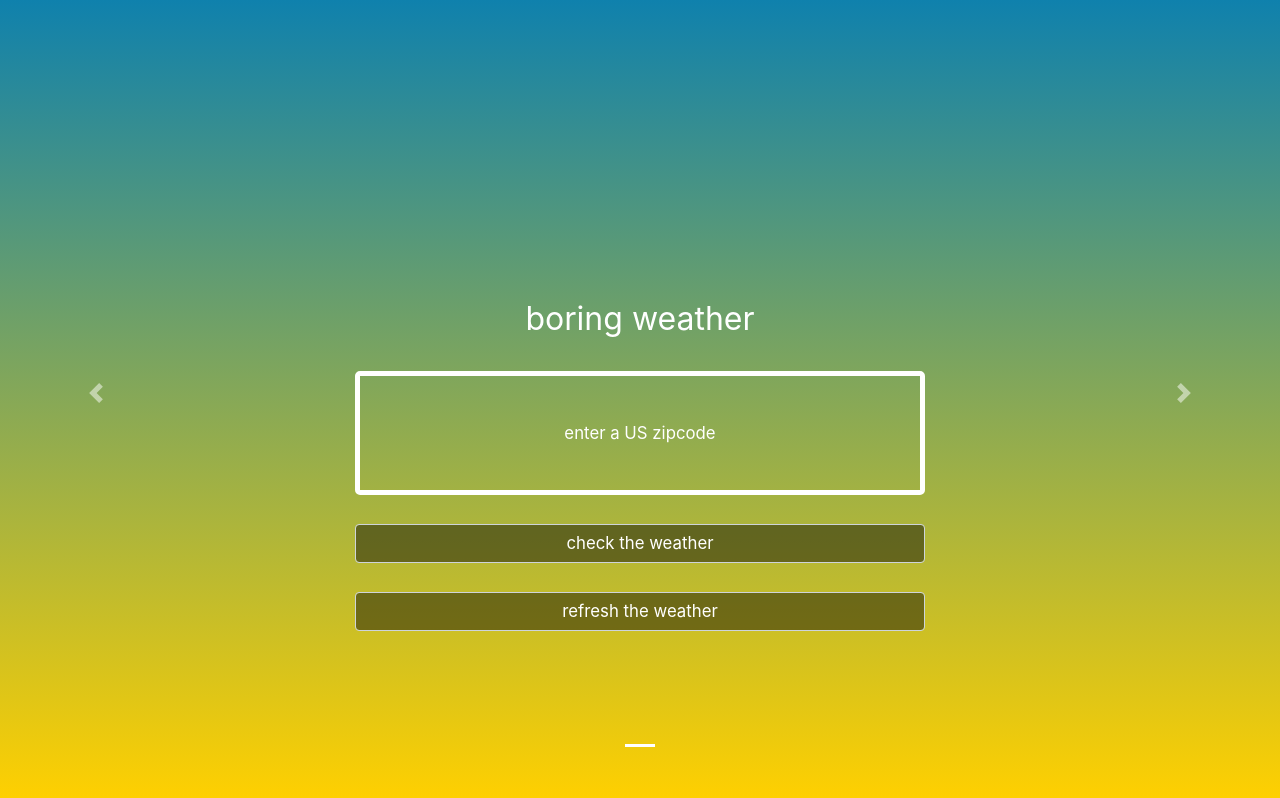
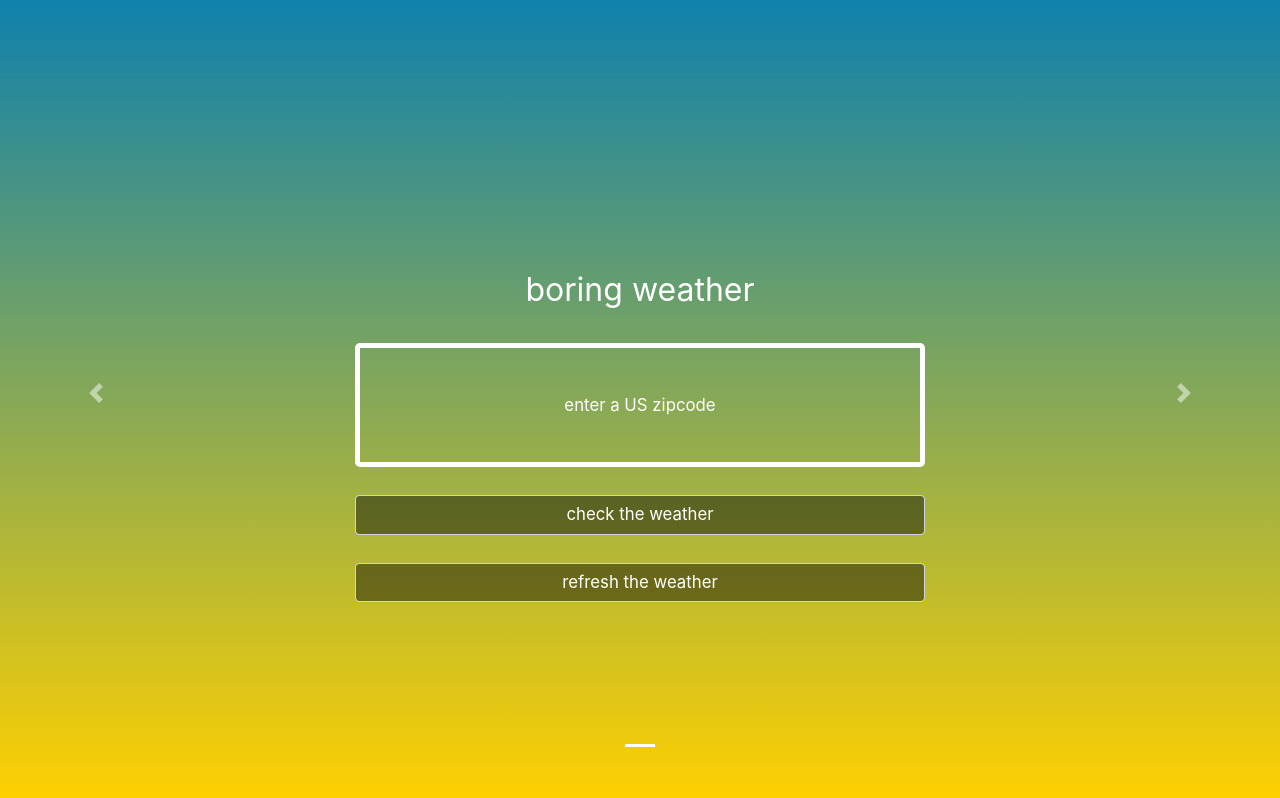
Before and after one commit to ruthrootz/boring-weather, a plain HTML site: page index.html in a window 1280 px wide. Drawn offline with nearby package versions, Linux system fonts and the light colour scheme.

Commit message:
removed some more top margin

```diff
--- a/style.css
+++ b/style.css
@@ -22,7 +22,7 @@ p {
     font-size: 2rem;
     text-align: center;
     margin: 0 auto;
-    margin-top: 15%;
+    margin-top: 10%;
 }
 
 i {
```
